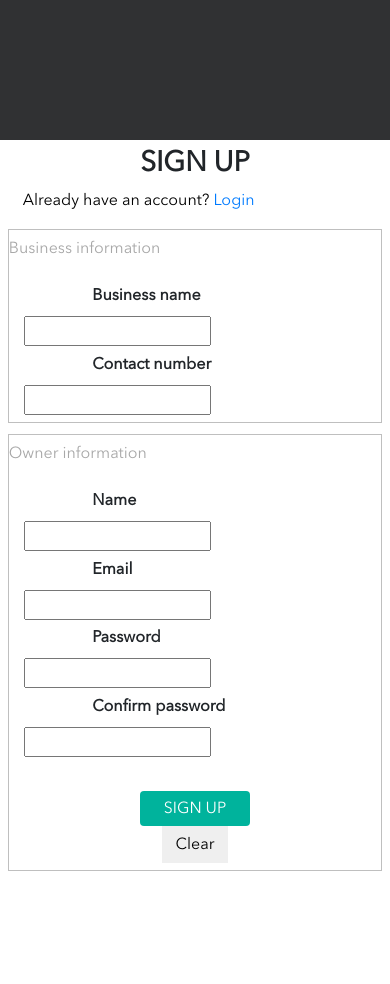
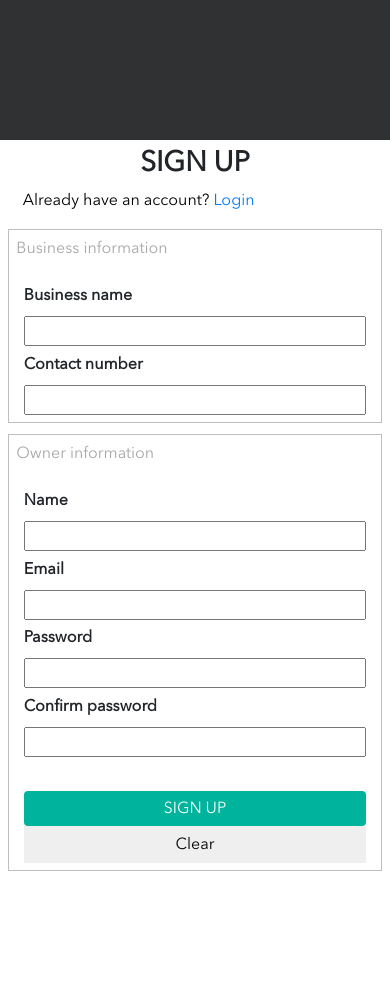
Before and after one commit to EddyMM/lipa-less, a Flask app: page /signup/ in a window 390 px wide. Shown: the part 704-1688 px from the top of the page. Run offline with Flask 2, Linux system fonts and the light colour scheme; some libraries are stand-ins or nearby versions.

Commit message:
Form input responsive on tablets

```diff
--- a/POS/static/css/style.css
+++ b/POS/static/css/style.css
@@ -46,11 +46,11 @@ body {
 .business-information p,
 .owner-information p {
 	color: #a8a8a8 !important;
+	margin-left: 2%;
 }
 
 .business-information label,
 .owner-information label {
-	margin-left: 20%;
 	font-weight: bold;
 }
 
@@ -143,6 +143,10 @@ p {
 	text-align: left;
 }
 
+.signup-form input {
+	width: inherit;
+}
+
 .signup-form .sign-up-btn, .clear-btn {
 	border: None;
 }
--- a/POS/templates/navigation.html
+++ b/POS/templates/navigation.html
@@ -1,5 +1,5 @@
-<nav class="side-nav-bar col-md-2">
-    <div class="col-md-12">
+<nav class="side-nav-bar col-md-2 col-sm-2">
+    <div class="col-md-12 col-sm-12">
         <img class="lipa-less-logo"
              src="{{ url_for('static', filename='imgs/icons/LipaLess.png') }}">
     </div>
--- a/POS/user/signup/templates/signup.html
+++ b/POS/user/signup/templates/signup.html
@@ -7,15 +7,15 @@
 
             {% include "navigation.html" %}
 
-            <div class="main-content col-md-10">
+            <div class="main-content col-md-10 col-sm-10">
                 <div class="row">
-                    <div class="col-md-12">
+                    <div class="col-md-11 col-sm-12">
                         <h3>SIGN UP</h3>
                     </div>
                 </div>
 
                 <div class="row">
-                    <div class="offset-md-3 col-md-8">
+                    <div class="offset-md-2 col-md-9 offset-sm-2 col-sm-10">
                         <div style="text-align: left" class="col-md-12">
                             <p>
                                 Already have an account? <a href="#">Login</a>
@@ -23,21 +23,20 @@
                         </div>
 
                         <form class="signup-form container">
-
                             <!--Business Information section-->
                             <div class="row">
-                                <div class="business-information col-md-12">
+                                <div class="business-information col-md-12 col-sm-12">
                                     <div class="row">
                                         <p>Business information</p>
                                     </div>
                                     <!--Business name-->
                                     <div class="row">
-                                        <div class="col-md-6">
+                                        <div class="col-md-6 col-sm-12">
                                             <label>
                                                 Business name
                                             </label>
                                         </div>
-                                        <div class="col-md-6">
+                                        <div class="col-md-6 col-sm-12">
                                             <input name="business-name" type="text">
                                         </div>
                                     </div>
```
